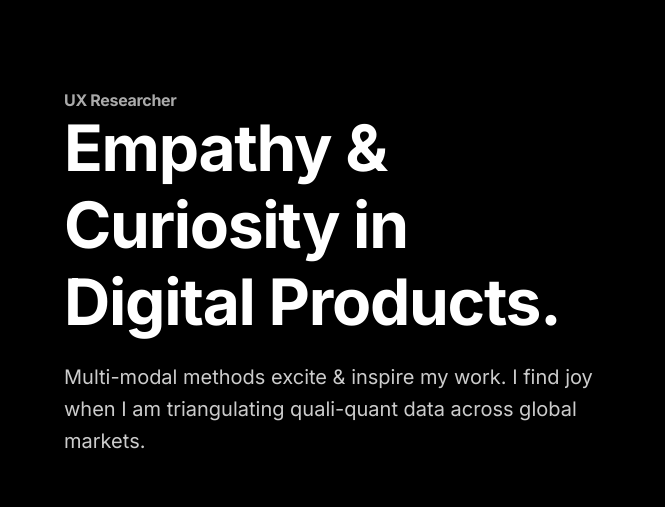
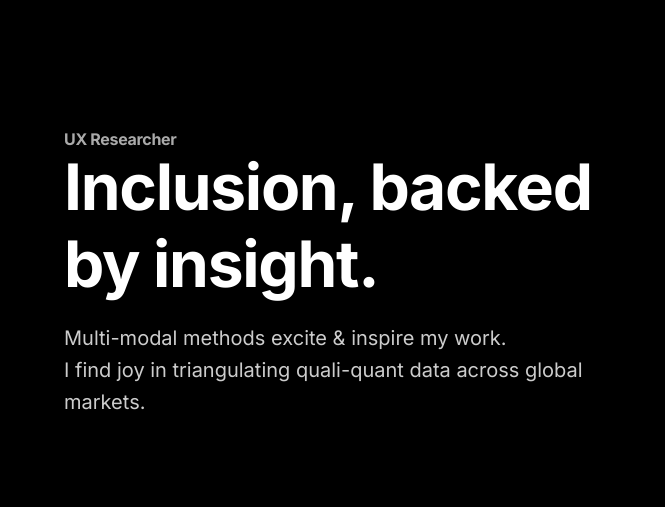
Before and after one commit to mimi0nguyen/UXR-Portfolio, a plain HTML site: page index.html in a window 1280 px wide. Shown: the part 138-645 px from the top of the page, 0-665 px from the left. Drawn offline with Linux system fonts and the light colour scheme; grey boxes are pictures that could not be loaded.

Commit message:
changed tagline

```diff
--- a/index.html
+++ b/index.html
@@ -213,8 +213,8 @@
             <div class="grid-layout">
                 <div class="reveal">
                     <h4 style="color: #AAAAAA;">UX Researcher</h4>
-                    <h1>Empathy & Curiosity in Digital Products.</h1>
-                    <p style="font-size: 1.25rem; color: #CCCCCC;">Multi-modal methods excite & inspire my work. I find joy when I am triangulating quali-quant data across global markets.</p>
+                    <h1>Inclusion, backed by insight.</h1>
+                    <p style="font-size: 1.25rem; color: #CCCCCC;">Multi-modal methods excite & inspire my work. <br> I find joy in triangulating quali-quant data across global markets.</p>
                 </div>
                 <div class="image-showcase reveal reveal-delay-1" style="background: transparent; box-shadow: none;">
                     <img src="https://i.gifer.com/7Lvw.gif" alt="Abstract fluid art" style="border-radius: 20px; object-fit: contain;">
```
Also changed, not shown: 2 other files.
